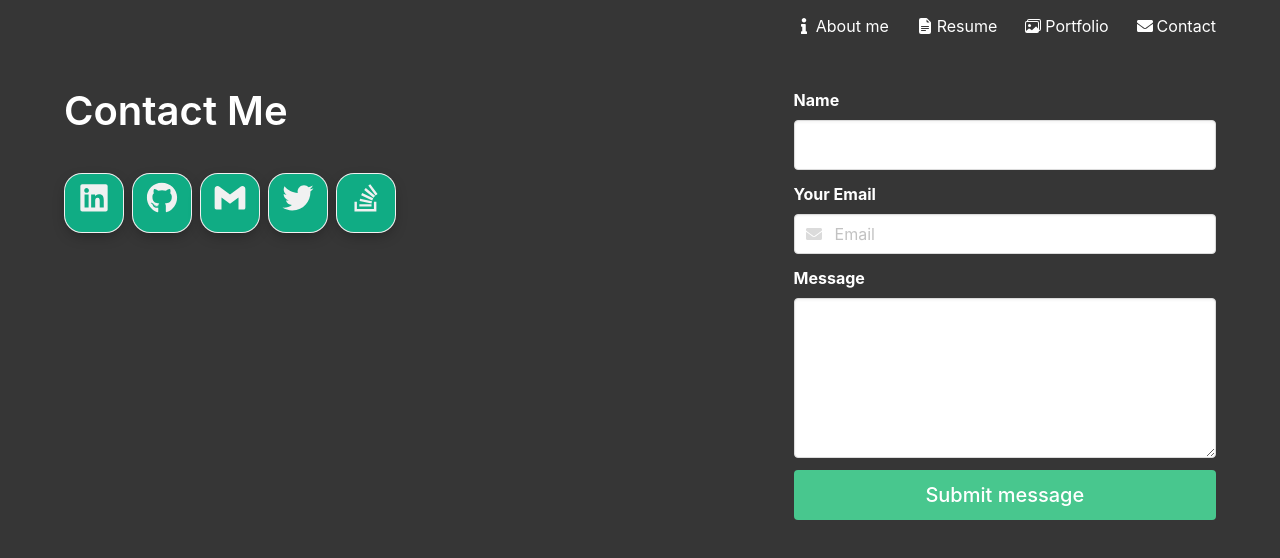
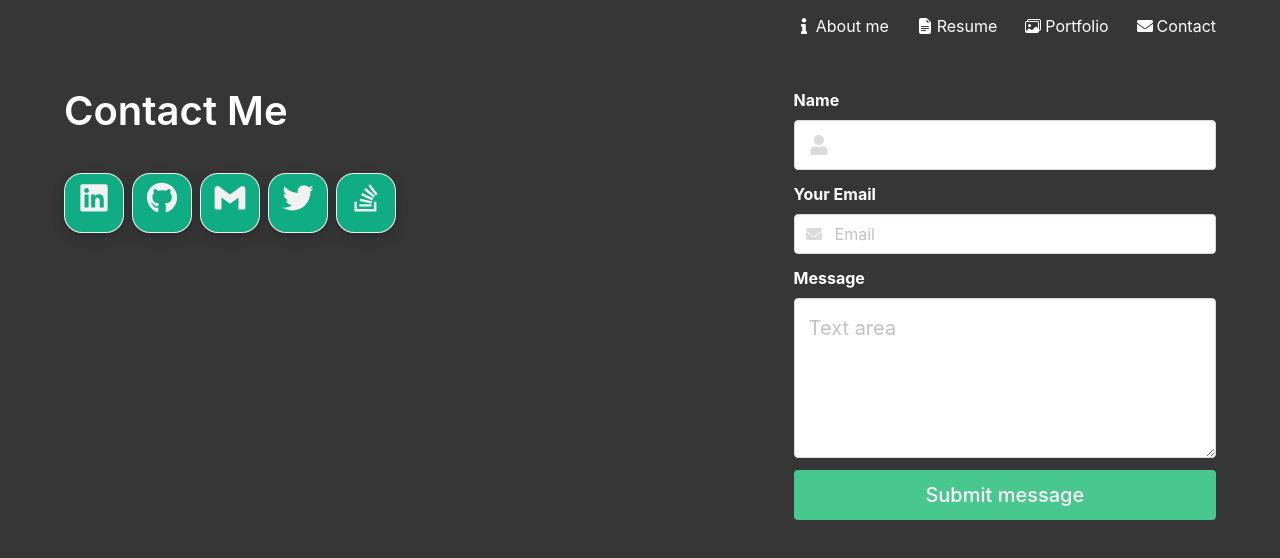
Before and after one commit to moedaaboul/moedaaboul.github.io, a React (Create React App) app: page / in a window 1280 px wide. Both pictures are taken after a click on the link "Contact". Shown: the top 558 px of the page. Built offline with nearby package versions, Linux system fonts and the light colour scheme.

Commit message:
resolves persisting state.succeed is true upon submit from formspree

```diff
--- a/src/Form.js
+++ b/src/Form.js
@@ -1,6 +1,6 @@
 import React, { useState, useEffect, useRef } from 'react';
 import { useForm, ValidationError } from '@formspree/react';
-import { FaEnvelope, FaCheck } from 'react-icons/fa';
+import { FaEnvelope, FaCheck, FaUser } from 'react-icons/fa';
 
 import { validateEmail } from './utils/helpers';
 
@@ -10,6 +10,7 @@ const Form = () => {
   const [message, setMessage] = useState('');
   const [state, handleSubmit] = useForm('xknyvvlj');
   const [errorMessage, setErrorMessage] = useState('');
+  const [successMessage, setSuccessMessage] = useState('');
   const [isEmailSuccess, setisEmailSuccess] = useState(false);
   const isFirstRun = useRef(0);
 
@@ -27,28 +28,11 @@ const Form = () => {
     }
   };
 
-  // useEffect(() => {
-  //   if (isFirstRender) {
-  //     console.log(isFirstRender);
-  //     setisFirstRender(false);
-  //     return;
-  //   } else if (email && !validateEmail(email)) {
-  //     setErrorMessage('Email does not match format criteria');
-  //     return;
-  //   } else if (!userName) {
-  //     setErrorMessage('Username should not be empty');
-  //     return;
-  //   } else if (!message) {
-  //     setErrorMessage('Message should not be empty');
-  //     return;
-  //   }
-  // }, [email, userName, message]);
-
   useEffect(() => {
     if (isFirstRun.current < 3) {
       isFirstRun.current++;
       return;
-    } else if (email && !validateEmail(email)) {
+    } else if ((email && !validateEmail(email)) || !email) {
       setErrorMessage('Email does not match format criteria');
       setisEmailSuccess(false);
       return;
@@ -81,9 +65,21 @@ const Form = () => {
   useEffect(() => {
     const timeout = setTimeout(() => {
       setErrorMessage('');
+      setSuccessMessage('');
     }, 5000);
     return () => clearTimeout(timeout);
   }, [errorMessage]);
+
+  if (state.succeeded) {
+    return (
+      <div>
+        <p className="help is-success is-size-4">
+          {/* Thanks for messaging. I will respond to you shortly! */}
+          Thanks for messaging. I will respond to you shortly!
+        </p>
+      </div>
+    );
+  }
 
   return (
     <>
@@ -92,7 +88,7 @@ const Form = () => {
           <label className="label" htmlFor="full-name">
             Name
           </label>
-          <div className="control">
+          <div className="control has-icons-left has-icons-right">
             <input
               value={userName}
               onChange={handleInputChange}
@@ -102,6 +98,12 @@ const Form = () => {
               name="full-name"
               required
             />
+            <span className="icon is-small is-left">
+              <FaUser />
+            </span>
+            <span className="icon is-small is-right">
+              <i>{userName && <FaCheck />}</i>
+            </span>
             <ValidationError
               prefix="Full Name"
               field="full-name"
@@ -142,15 +144,19 @@ const Form = () => {
           <label className="label" htmlFor="message">
             Message
           </label>
-          <div className="control">
+          <div className="control has-icons-left has-icons-right">
             <textarea
               className="textarea is-medium"
               value={message}
               onChange={handleInputChange}
               name="message"
               id="message"
+              placeholder="Text area"
               required
             ></textarea>
+            <span className="icon is-small is-right">
+              <i>{message && <FaCheck />}</i>
+            </span>
             <ValidationError
               prefix="Message"
               field="message"
@@ -183,7 +189,8 @@ const Form = () => {
       {state.succeeded && (
         <div>
           <p className="help is-success is-size-4">
-            Thanks for messaging. I will respond to you shortly!
+            {/* Thanks for messaging. I will respond to you shortly! */}
+            {successMessage}
           </p>
         </div>
       )}
```
